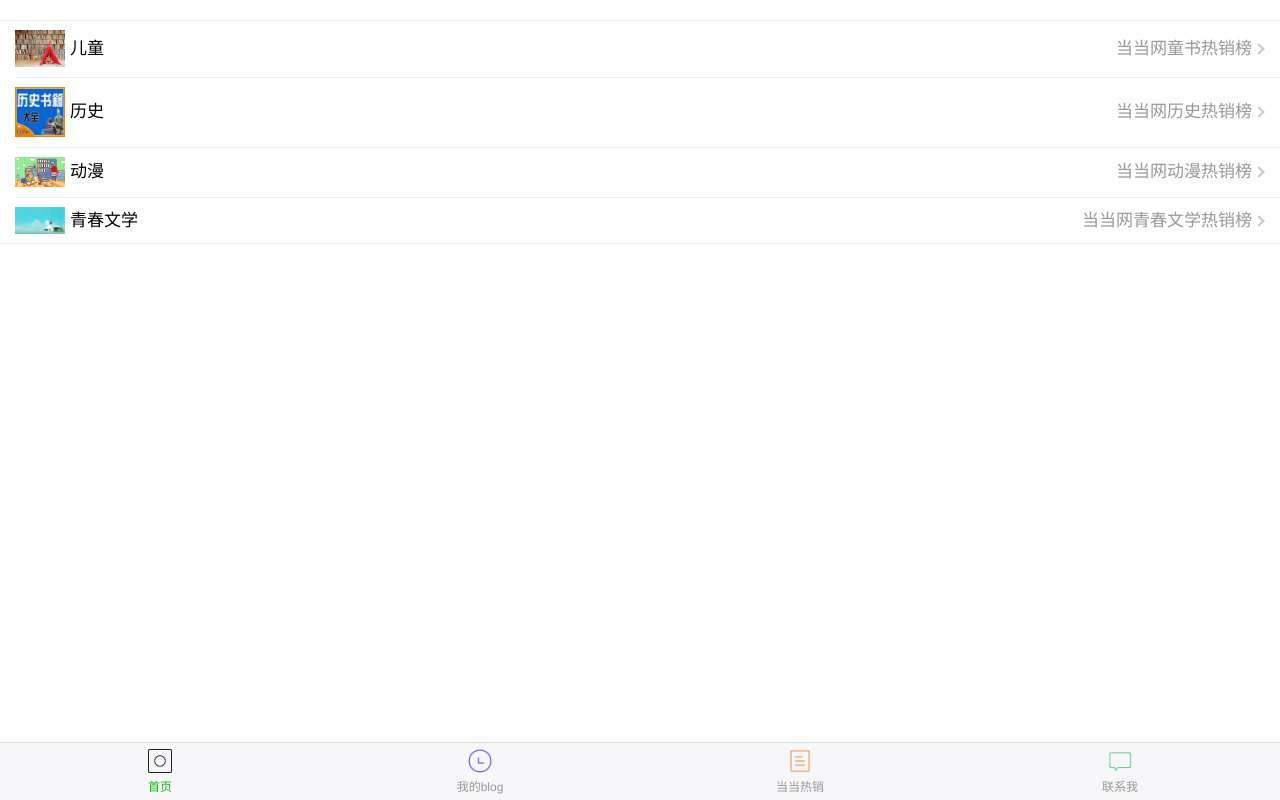
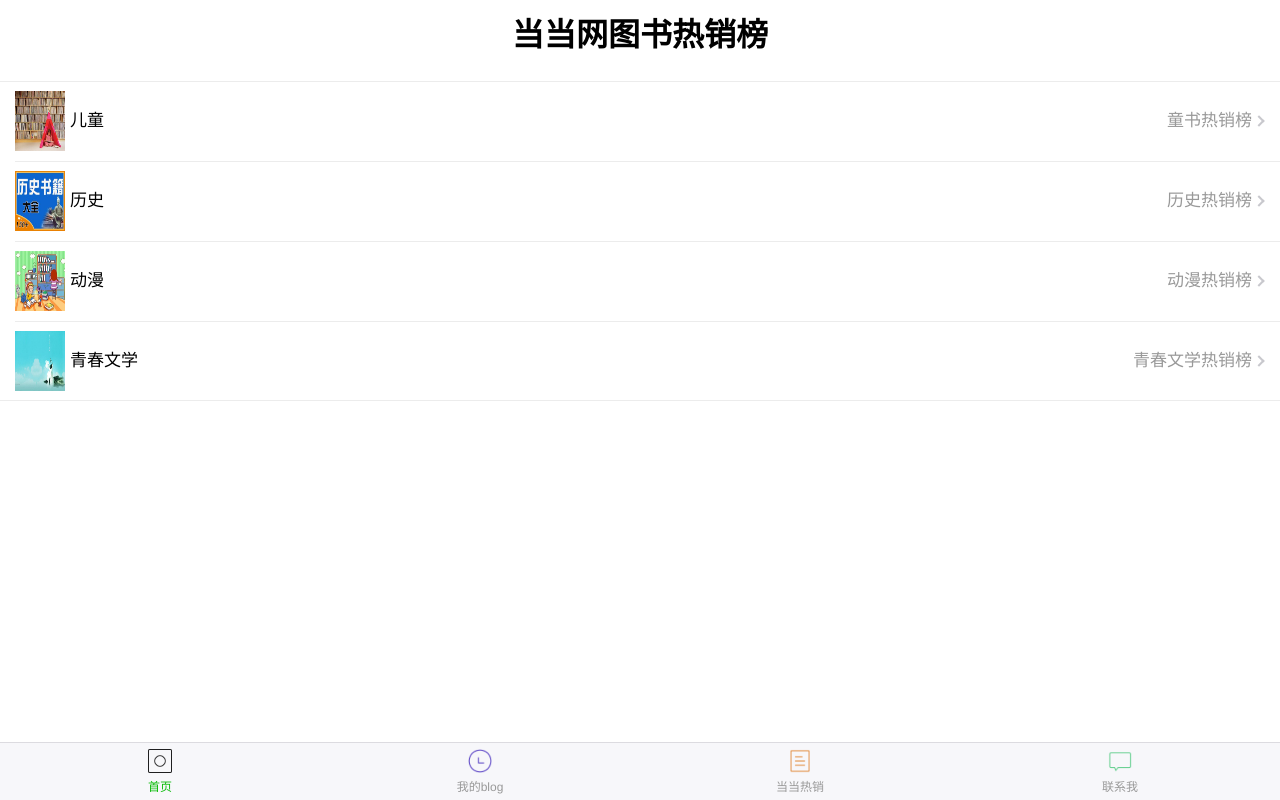
Before and after one commit to GaoMin409/Gaomin409.github.io, a plain HTML site: page dangdang-app-angularjs/index.html at #/book in a window 1280 px wide. Drawn offline with Linux system fonts and the light colour scheme.

Commit message:
修改book的图片大小，修改描述信息

```diff
--- a/dangdang-app-angularjs/assets/app.js
+++ b/dangdang-app-angularjs/assets/app.js
@@ -13,6 +13,10 @@
             templateUrl: './assets/tpl/book.html',
             controller: 'bookController'
         })
+        .when('/book_list', {
+            templateUrl: './assets/tpl/book_list.html',
+            controller: 'bookListController'
+        })
         .when('/about_me', {
             templateUrl: './assets/tpl/about_me.html',
             controller: ''
--- a/dangdang-app-angularjs/assets/controllers/book_controller.js
+++ b/dangdang-app-angularjs/assets/controllers/book_controller.js
@@ -1,8 +1,8 @@
 app.controller('bookController',['$scope',function($scope){
 $scope.bookTypes = [
-  {id:'ertong',name:'儿童',img:'./assets/images/book_list/ertong.jpg',description:'当当网童书热销榜'},
-  {id:'lishi',name:'历史',img:'./assets/images/book_list/lishi.jpg',description:'当当网历史热销榜'},
-  {id:'dongman',name:'动漫',img:'./assets/images/book_list/dongman.jpg',description:'当当网动漫热销榜'},
-  {id:'qingchunwenxue',name:'青春文学',img:'./assets/images/book_list/qingchunwenxue.jpg',description:'当当网青春文学热销榜'},
+  {id:'ertong',name:'儿童',img:'./assets/images/book_list/ertong.jpg',description:'童书热销榜'},
+  {id:'lishi',name:'历史',img:'./assets/images/book_list/lishi.jpg',description:'历史热销榜'},
+  {id:'dongman',name:'动漫',img:'./assets/images/book_list/dongman.jpg',description:'动漫热销榜'},
+  {id:'qingchunwenxue',name:'青春文学',img:'./assets/images/book_list/qingchunwenxue.jpg',description:'青春文学热销榜'},
 ];
 }]);
--- /dev/null
+++ b/dangdang-app-angularjs/assets/controllers/book_list_controller.js
@@ -0,0 +1,3 @@
+app.controller('bookListController',['$scope',function($scope){
+
+}]);
--- a/dangdang-app-angularjs/assets/tpl/book.html
+++ b/dangdang-app-angularjs/assets/tpl/book.html
@@ -1,7 +1,8 @@
+<h1 style="text-align:center;margin:10px">当当网图书热销榜</h1>
 <div class="weui-cells">
-    <a ng-repeat='item in bookTypes' class="weui-cell weui-cell_access" href="javascript:;">
+    <a ng-repeat='item in bookTypes' class="weui-cell weui-cell_access" ng-href="#/book_list/{{item.id}}">
         <div class="weui-cell__hd"><img ng-src="{{item.img}}"
-                alt="" style="width:50px;margin-right:5px;display:block"></div>
+                alt="" style="width:50px;height:60px;margin-right:5px;display:block"></div>
         <div class="weui-cell__bd">
             <p>{{item.name}}</p>
         </div>
```
Also changed, not shown: dangdang-app-angularjs/assets/tpl/book_list.html (added).
